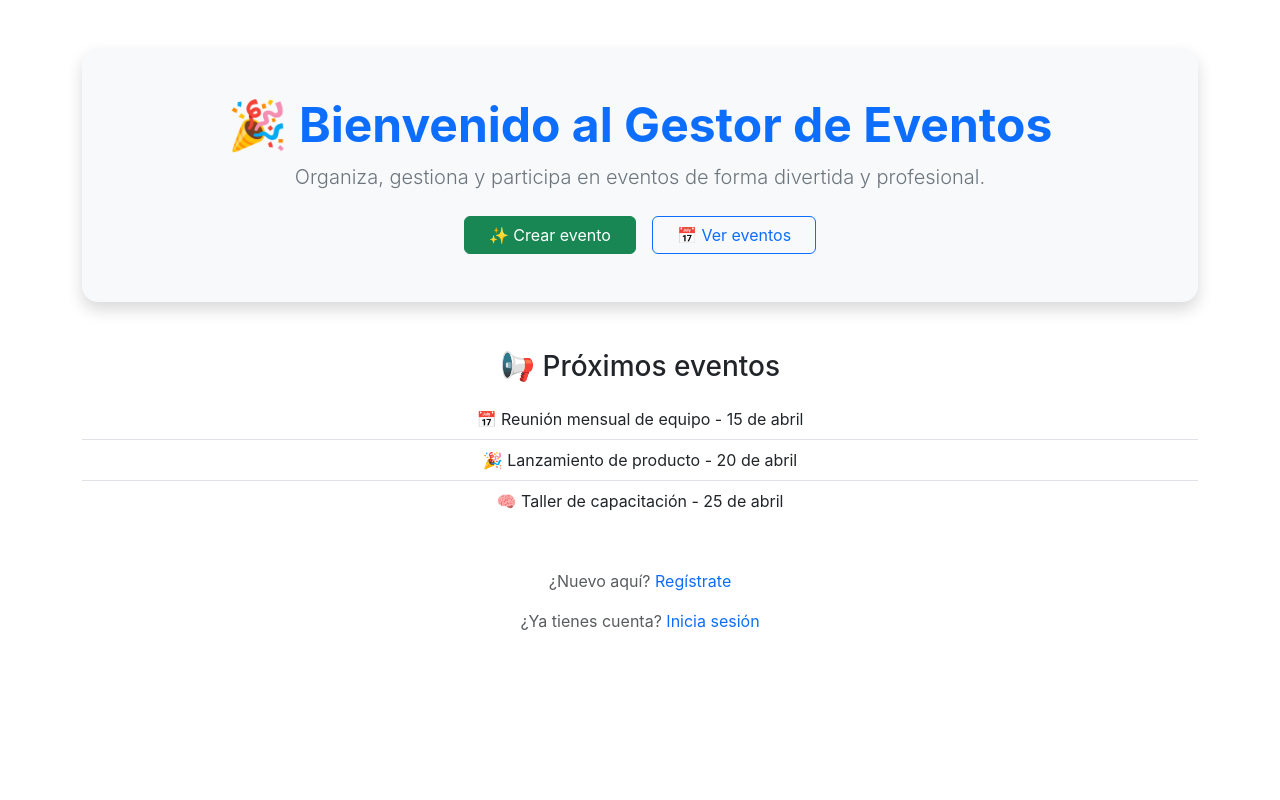
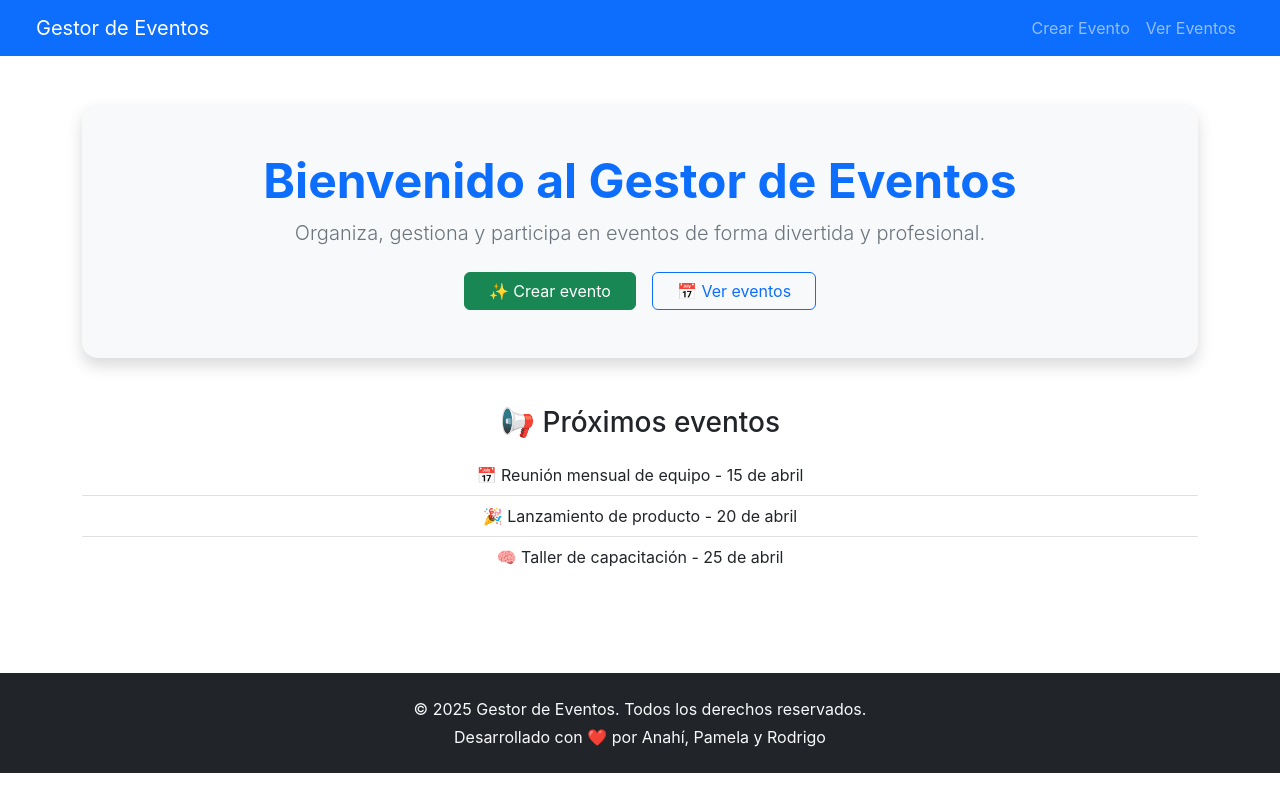
Before and after one commit to NiggetChuckens/event_manager, a React (Create React App) app in the folder frontend/: page /home in a window 1280 px wide. Built offline with nearby package versions, Linux system fonts and the light colour scheme.

Commit message:
Creación de Navbar y Footer
Se crea y agrega un navbar y footer al home

```diff
--- a/frontend/package.json
+++ b/frontend/package.json
@@ -12,7 +12,7 @@
     "react": "^19.1.0",
     "react-dom": "^19.1.0",
     "react-router-dom": "^7.5.0",
-    "react-scripts": "5.0.1",
+    "react-scripts": "^5.0.1",
     "web-vitals": "^2.1.4"
   },
   "scripts": {
--- /dev/null
+++ b/frontend/src/components/footer.jsx
@@ -0,0 +1,13 @@
+// src/components/Footer.jsx
+const Footer = () => {
+  return (
+    <footer className="bg-dark text-light py-4 mt-5">
+      <div className="container text-center">
+        <p className="mb-1">© 2025 Gestor de Eventos. Todos los derechos reservados.</p>
+        <p className="mb-0">Desarrollado con ❤️ por Anahí, Pamela y Rodrigo</p>
+      </div>
+    </footer>
+  );
+};
+
+export default Footer;
--- /dev/null
+++ b/frontend/src/components/navbar.jsx
@@ -0,0 +1,26 @@
+import { Link } from 'react-router-dom';
+
+const Navbar = () => {
+  return (
+    <nav className="navbar navbar-expand-lg navbar-dark bg-primary px-4">
+      <div className="container-fluid">
+        <Link className="navbar-brand" to="/">Gestor de Eventos</Link>
+        <button className="navbar-toggler" type="button" data-bs-toggle="collapse" data-bs-target="#navbarNav">
+          <span className="navbar-toggler-icon"></span>
+        </button>
+        <div className="collapse navbar-collapse" id="navbarNav">
+          <ul className="navbar-nav ms-auto">
+            <li className="nav-item">
+              <Link className="nav-link" to="/create">Crear Evento</Link>
+            </li>
+            <li className="nav-item">
+              <Link className="nav-link" to="/events">Ver Eventos</Link>
+            </li>
+          </ul>
+        </div>
+      </div>
+    </nav>
+  );
+};
+
+export default Navbar;
--- a/frontend/src/pages/home.jsx
+++ b/frontend/src/pages/home.jsx
@@ -1,10 +1,15 @@
+import Footer from '../components/footer';
+import Navbar from '../components/navbar'; // ajusta la ruta si es necesario
 import { Link } from 'react-router-dom';
 
 const Home = () => {
   return (
+    <>
+      <Navbar />
+
       <div className="container text-center py-5">
         <div className="bg-light p-5 rounded-4 shadow">
-        <h1 className="display-5 fw-bold text-primary">🎉 Bienvenido al Gestor de Eventos</h1>
+          <h1 className="display-5 fw-bold text-primary"> Bienvenido al Gestor de Eventos</h1>
           <p className="lead text-secondary">Organiza, gestiona y participa en eventos de forma divertida y profesional.</p>
           <div className="d-flex justify-content-center gap-3 mt-4">
             <Link to="/create" className="btn btn-success px-4">✨ Crear evento</Link>
@@ -20,12 +25,9 @@
             <li className="list-group-item">🧠 Taller de capacitación - 25 de abril</li>
           </ul>
         </div>
-
-      <footer className="mt-5 text-muted">
-        <p>¿Nuevo aquí? <Link to="/register" className="text-decoration-none text-primary">Regístrate</Link></p>
-        <p>¿Ya tienes cuenta? <Link to="/login" className="text-decoration-none text-primary">Inicia sesión</Link></p>
-      </footer>
       </div>
+      <Footer />
+    </>
   );
 };
 
```
Also changed, not shown: 1 other file (tests, documents, lock files or other folders). Lines whose indentation alone changed are shown as unchanged.
